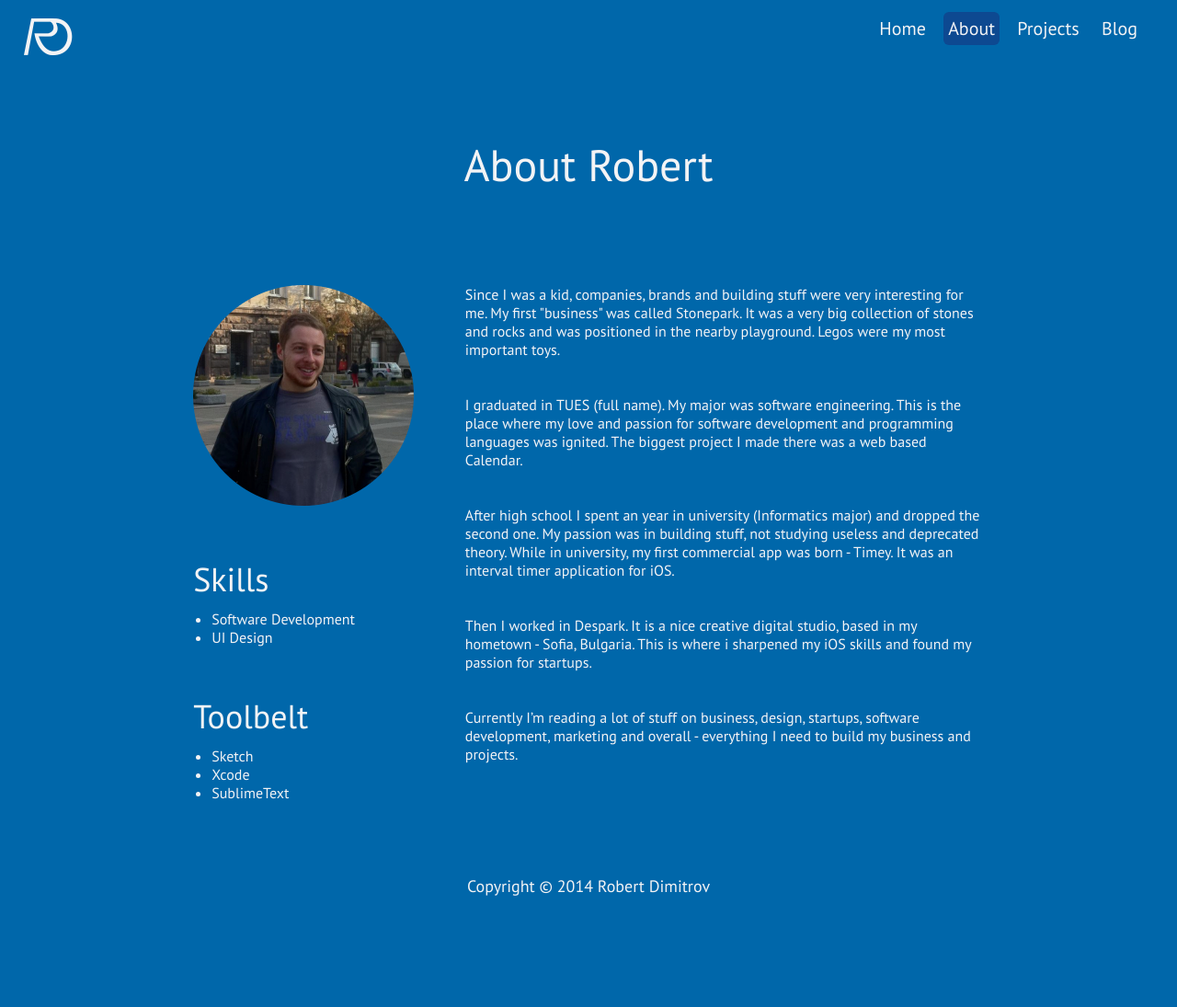
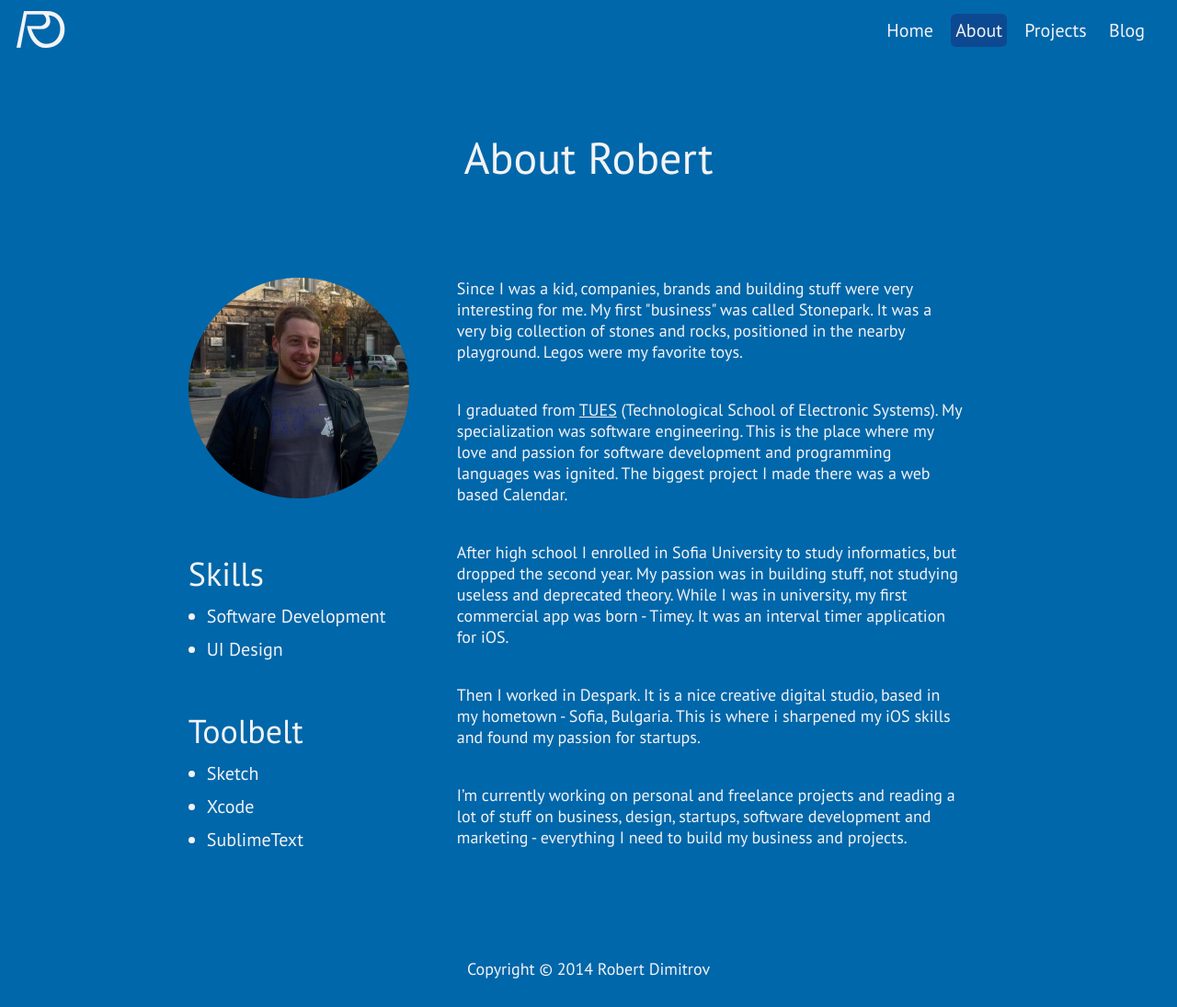
Before and after one commit to robbdimitrov/robbdimitrov.github.io, a Jekyll site: the page about/index.html, which Jekyll copies as it is, in a window 1280 px wide and 1095 px high. Shown: the whole window at 92% size. Built offline with Jekyll 4.4.1, drawn with Linux system fonts in a browser that asks for light colours; Markdown is read by kramdown in place of the engine named in the settings.

Commit message:
Edit biography, make menu bar stick on top and invert colors.

```diff
--- a/about/index.html
+++ b/about/index.html
@@ -12,16 +12,20 @@
 	    <meta property="og:url" content="http://robbdimitrov.com/"/>
 	    <meta property="og:site_name" content="Robert Dimitrov"/>
 	    <meta property="og:description" content="Maker, fan of cutting edge technology and beautiful design."/>
+	    <!--[if IE]> <script src="http://html5shiv.googlecode.com/svn/trunk/html5.js"></script><![endif]-->
 	</head>
 	<body>
 		<header>
 			<a href="/" id="logo"></a>
+			<nav>
 				<ul id="menu">
 					<a href="/" id="home" class="menu_item">Home</a>
 					<a href="/about/" id="about" class="menu_item selected_item">About</a>
 					<a href="/projects/" id="projects" class="menu_item">Projects</a>
 					<a href="/blog/" id="blog" class="menu_item">Blog</a>
 				</ul>
+				<a href="" id="menu_button"></a>
+			</nav>
 		</header>
 		<div class="wrapper">
 			<h1 class="title">About Robert</h1>
@@ -45,22 +49,33 @@
 			</div>
 			<div id="biography">
 				<p>
-					Since I was a kid, companies, brands and building stuff were very interesting for me. My first "business" was called Stonepark. It was a very big collection of stones and rocks and was positioned in the nearby playground. Legos were my most important toys.
+					Since I was a kid, companies, brands and building stuff were very interesting for me. My first "business" was
+					called Stonepark. It was a very big collection of stones and rocks, positioned in the nearby playground. Legos
+					were my favorite toys.
 				</p>
 				<p>
-					I graduated in TUES (full name). My major was software engineering. This is the place where my love and passion for software development and programming languages was ignited. The biggest project I made there was a web based Calendar.
+					I graduated from <a href="http://www.elsys-bg.org">TUES</a> (Technological School of Electronic Systems). My
+					specialization was software engineering.
+					This is the place where my love and passion for software development and programming languages was ignited.
+					The biggest project I made there was a web based Calendar.
 				</p>
 				<p>
-					After high school I spent an year in university (Informatics major) and dropped the second one. My passion was in building stuff, not studying useless and deprecated theory. While in university, my first commercial app was born - Timey. It was an interval timer application for iOS.
+					After high school I enrolled in Sofia University to study informatics, but dropped the second year. My passion
+					was in building stuff, not studying useless and deprecated theory. While I was in university, my first
+					commercial app was born - Timey. It was an interval timer application for iOS.
 				</p>
 				<p>
-					Then I worked in Despark. It is a nice creative digital studio, based in my hometown - Sofia, Bulgaria. This is where i sharpened my iOS skills and found my passion for startups.
+					Then I worked in Despark. It is a nice creative digital studio, based in my hometown - Sofia, Bulgaria. This
+					is where i sharpened my iOS skills and found my passion for startups.
 				</p>
 				<p>
-					Currently I’m reading a lot of stuff on business, design, startups, software development, marketing and overall - everything I need to build my business and projects.
+					I’m currently working on personal and freelance projects and reading a lot of stuff on business, design,
+					startups, software development and marketing - everything I need to build my business and projects.
 				</p>
 			</div>
 		</div>
 		<footer>Copyright &copy; 2014 Robert Dimitrov</footer>
 	</body>
+	<script src="../js/jquery-2.0.3.min.js"></script>
+  	<script src="../js/script.js"></script>
 </html>
--- a/css/stylesheet.css
+++ b/css/stylesheet.css
@@ -10,17 +10,13 @@
 	background: #0067AA;
 	font-family: 'PT Sans', sans-serif;
 	color: #F3F3F5;
-}
-
-p {
 	margin: 0;
-	padding: 0;
 }
 
 h3 {
 	font-size: 36px;
 	font-weight: normal;
-	margin: 0 0 0 0;
+	margin: 0;
 }
 
 ul {
@@ -28,10 +24,17 @@
 	margin: 0;
 	margin-left: 20px;
 	margin-top: 10px;
+
 }
 
 header {
 	height: 60px;
+	position: fixed;
+	width: 100%;
+	background-color: #0067AA;
+	padding: 0;
+	margin: 0;
+	z-index: 100;
 }
 
 footer {
@@ -42,6 +45,25 @@
 	text-align: center;
 	margin-top: 80px;
 	margin-bottom: 30px;
+}
+
+a {
+	text-decoration: none;
+	color: #F3F3F5;
+}
+
+p a {
+	text-decoration: underline;
+}
+
+p a:hover, article a:hover {
+	color: #99BFDC;
+}
+
+nav {
+	float: right;
+	margin-right: 25px;
+	margin-top: 10px;
 }
 
 .wrapper {
@@ -57,7 +79,7 @@
 	margin-bottom: 20px;
 	margin-left: auto;
     margin-right: auto;
-    margin-top: 80px;
+    margin-top: 140px;
 }
 
 #logo {
@@ -72,13 +94,23 @@
     margin-left: 18px;
 }
 
+#menu_button {
+	display: none;
+	background-image:url(../images/spritesheet.png);
+	background-size: 1000px 400px;
+	background-position: -16px -232px;
+	height: 22px;
+	width: 35px;
+	margin-right: 5px;
+	margin-top: 12px;
+}
+
+#menu_button:hover {
+	background-position: -16px -330px;
+}
+
 #logo:hover {
 	background-position: -13px -162px;
-}
-
-#menu {
-	float: right;
-	margin-right: 25px;
 }
 
 .menu_item {
@@ -173,9 +205,10 @@
 
 #biography {
 	margin-top: 80px;
-	width: 564px;
-	float: right;
+	width: 550px;
+	float: left;
 	padding-right: 16%;
+	font-size: 18px;
 }
 
 #biography p {
@@ -185,8 +218,10 @@
 
 #information {
 	float: left;
+	margin-left: 16%;
+	margin-right: 52px;
+	font-size: 20px;
 	margin-top: 80px;
-	margin-left: 16%;
 }
 
 #information img {
@@ -198,8 +233,14 @@
 	margin-top: 52px;
 }
 
+.infobox li {
+	margin-top: 10px;
+}
+
 #projects_list {
 	margin-top: 70px;
+	margin-left: 16%;
+	margin-right: 16%;
 }
 
 .project_name {
@@ -264,7 +305,6 @@
 
 .project_container {
 	margin-top: 10px;
-	width: 100%;
 	height: 240px;
 }
 
@@ -275,14 +315,13 @@
 }
 
 .project_image {
-	width: 16%;
+	width: 100px;
 	height: 100%;
 	float: left;
 }
 
 .project_content {
 	float: left;
-	width: 60%;
 	height: 100%;
 }
 
@@ -321,9 +360,8 @@
 .articles {
 	margin-top: 80px;
 	margin-bottom: 50px;
-	width: 80%;
-	margin-left: auto;
-	margin-right: auto;
+	margin-left: 16%;
+	margin-right: 16%;
 }
 
 article {
@@ -401,6 +439,12 @@
 	float: left;
 }
 
+.newer p {
+	float: right;
+	margin-left: 0px;
+	margin-right: 16px;
+}
+
 .newer div {
 	background-position: -424px -170px;
 	float: right;
@@ -416,3 +460,45 @@
 	margin-left: auto;
 	margin-right: auto;
 }
+
+header.scrolled {
+	background-color: #F3F3F5;
+}
+
+#logo.scrolled {
+	background-position: -13px -90px;
+}
+
+#logo.scrolled:hover {
+	background-position: -13px -162px;
+}
+
+.menu_item.scrolled {
+	color: #0067AA;
+}
+
+.selected_item.scrolled {
+	color: #F3F3F5;
+}
+
+.menu_item.scrolled:hover {
+	color: #F3F3F5;
+}
+
+.menu_item.scrolled:active {
+	color: #F3F3F5;
+}
+
+#menu_button.scrolled {
+	background-position: -16px -281px;
+}
+
+@media only screen and (max-width : 640px) {
+	#menu_button {
+		display:block;
+	}
+
+	#menu {
+		display: none;
+	}
+}
--- a/index.html
+++ b/index.html
@@ -12,16 +12,20 @@
 	    <meta property="og:url" content="http://robbdimitrov.com/"/>
 	    <meta property="og:site_name" content="Robert Dimitrov"/>
 	    <meta property="og:description" content="Maker, fan of cutting edge technology and beautiful design."/>
+	    <!--[if IE]> <script src="http://html5shiv.googlecode.com/svn/trunk/html5.js"></script><![endif]-->
 	</head>
 	<body>
 		<header>
 			<a href="/" id="logo"></a>
+			<nav>
 				<ul id="menu">
 					<a href="/" id="home" class="menu_item selected_item">Home</a>
 					<a href="/about/" id="about" class="menu_item">About</a>
 					<a href="/projects/" id="projects" class="menu_item">Projects</a>
 					<a href="/blog/" id="blog" class="menu_item">Blog</a>
 				</ul>
+				<a href="" id="menu_button"></a>
+			</nav>
 		</header>
 		<div class="wrapper">
 			<h1 class="title">Hi, I'm Robert Dimitrov</h1>
@@ -43,4 +47,6 @@
 		</div>
 		<footer>Copyright &copy; 2014 Robert Dimitrov</footer>
 	</body>
+	<script src="js/jquery-2.0.3.min.js"></script>
+  	<script src="js/script.js"></script>
 </html>
--- a/js/script.js
+++ b/js/script.js
@@ -0,0 +1,38 @@
+/**
+ * script.js
+ *
+ * Robert Dimitrov
+ *
+ * Copyright (c) 2013 Robert Dimitrov
+ */
+
+$(window).scroll(function() {
+	var $header = $("header");
+	var scrolledClass = "scrolled";
+
+    if ($(window).scrollTop() >= 10) {
+    	if (!$header.hasClass(scrolledClass)) {
+    		$header.addClass(scrolledClass);
+    		$("#logo").addClass(scrolledClass);
+    		$("#menu_button").addClass(scrolledClass);
+
+	        $("#menu").children().each(function () {
+			    $(this).addClass(scrolledClass);
+			});
+    	};
+    } else {
+    	if ($header.hasClass(scrolledClass)) {
+    		$header.removeClass(scrolledClass);
+    		$("#logo").removeClass(scrolledClass);
+    		$("#menu_button").removeClass(scrolledClass);
+
+	        $("#menu").children().each(function () {
+			    $(this).removeClass(scrolledClass);
+			});
+    	};
+    }
+});
+
+$("#menu_button").click(function (event) {
+	event.preventDefault();
+});
--- a/projects/index.html
+++ b/projects/index.html
@@ -12,16 +12,20 @@
 	    <meta property="og:url" content="http://robbdimitrov.com/"/>
 	    <meta property="og:site_name" content="Robert Dimitrov"/>
 	    <meta property="og:description" content="Maker, fan of cutting edge technology and beautiful design."/>
+	    <!--[if IE]> <script src="http://html5shiv.googlecode.com/svn/trunk/html5.js"></script><![endif]-->
 	</head>
 	<body>
 		<header>
 			<a href="/" id="logo"></a>
+			<nav>
 				<ul id="menu">
 					<a href="/" id="home" class="menu_item">Home</a>
 					<a href="/about/" id="about" class="menu_item">About</a>
 					<a href="/projects/" id="projects" class="menu_item selected_item">Projects</a>
 					<a href="/blog/" id="blog" class="menu_item">Blog</a>
 				</ul>
+				<a href="" id="menu_button"></a>
+			</nav>
 		</header>
 		<div class="wrapper">
 			<h1 class="title">Projects</h1>
@@ -88,4 +92,6 @@
 		</div>
 		<footer>Copyright &copy; 2014 Robert Dimitrov</footer>
 	</body>
+	<script src="../js/jquery-2.0.3.min.js"></script>
+  	<script src="../js/script.js"></script>
 </html>
```
Also changed, not shown: blog/index.html (+9 -3 lines), images/spritesheet.png. Lines whose indentation alone changed are shown as unchanged.
